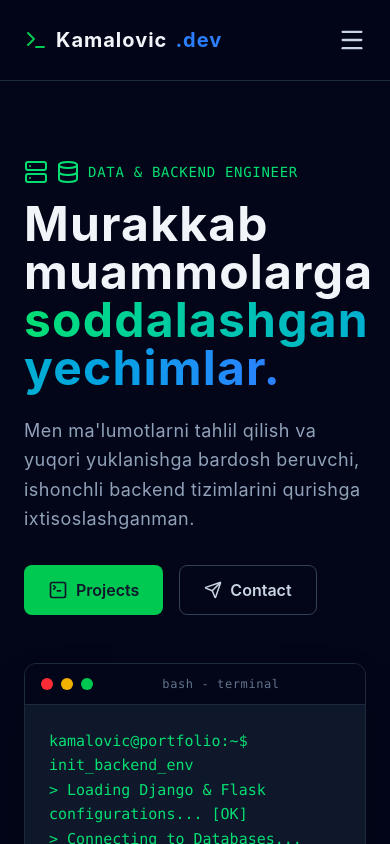
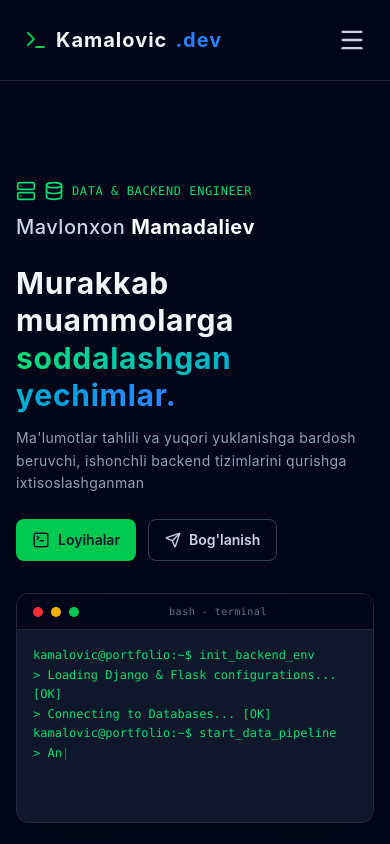
Before and after one commit to kamalovicdev-sys/Portfolio, a React (Vite) app: page / in a window 390 px wide. Shown: the top 844 px of the page. Built offline with nearby package versions, Linux system fonts and the light colour scheme.

Commit message:
Update Hero component layout and text styles
Refactor Hero component for improved layout and styling.

```diff
--- a/src/components/Hero.jsx
+++ b/src/components/Hero.jsx
@@ -23,7 +23,6 @@ const Hero = () => {
         setText(codeLines.slice(0, i));
         i++;
 
-        // Matn tugagach, 3 soniya kutib yana boshidan boshlaydi
         if (i > codeLines.length) {
           clearInterval(timer);
           setTimeout(() => {
@@ -39,7 +38,6 @@ const Hero = () => {
     return () => clearInterval(timer);
   }, []);
 
-  // Tugma bosilganda kerakli bo'limga silliq tushish funksiyasi
   const scrollToSection = (sectionId) => {
     const element = document.getElementById(sectionId);
     if (element) {
@@ -48,46 +46,52 @@ const Hero = () => {
   };
 
   return (
-    <section className="min-h-screen flex items-center justify-center px-6 py-20">
-      <div className="max-w-7xl w-full grid grid-cols-1 lg:grid-cols-2 gap-12 items-center">
+    <section id="hero" className="min-h-screen flex items-center justify-center px-4 md:px-6 py-20 overflow-hidden">
+      <div className="max-w-7xl w-full grid grid-cols-1 lg:grid-cols-2 gap-8 md:gap-12 items-center">
 
         {/* Chap qism: Matn va Ma'lumot */}
         <motion.div
           initial={{ opacity: 0, x: -50 }}
           animate={{ opacity: 1, x: 0 }}
           transition={{ duration: 0.8 }}
+          className="w-full"
         >
-          <div className="flex items-center gap-2 mb-4 text-green-400">
-            <Server size={24} />
-            <Database size={24} />
-            <span className="font-mono text-sm tracking-wider">DATA & BACKEND ENGINEER</span>
+          <div className="flex items-center gap-2 mb-3 md:mb-4 text-green-400">
+            <Server size={20} className="md:w-6 md:h-6" />
+            <Database size={20} className="md:w-6 md:h-6" />
+            <span className="font-mono text-xs md:text-sm tracking-wider">DATA & BACKEND ENGINEER</span>
           </div>
 
-          <h1 className="text-5xl md:text-7xl font-bold mb-6 text-slate-100 tracking-wide">
+          <h2 className="text-xl md:text-3xl font-medium text-slate-300 mb-6 tracking-wide">
+            Mavlonxon <span className="text-white font-bold">Mamadaliev</span>
+          </h2>
+
+          {/* SEO: Sahifadagi yagona H1 sarlavha */}
+          <h1 className="text-3xl sm:text-3xl md:text-6xl font-bold mb-3 md:mb-6 text-slate-100 tracking-wide leading-tight">
             Murakkab muammolarga <br />
             <span className="text-transparent bg-clip-text bg-gradient-to-r from-green-400 to-blue-500">
               soddalashgan yechimlar.
             </span>
           </h1>
 
-          <p className="text-slate-400 text-lg mb-8 max-w-lg leading-relaxed tracking-wide">
-            Men ma'lumotlarni tahlil qilish va yuqori yuklanishga bardosh beruvchi, ishonchli backend tizimlarini qurishga ixtisoslashganman.
+          <p className="text-slate-400 text-sm md:text-lg mb-6 md:mb-8 max-w-lg leading-relaxed tracking-wide">
+            Ma'lumotlar tahlili va yuqori yuklanishga bardosh beruvchi, ishonchli backend tizimlarini qurishga ixtisoslashganman
           </p>
 
-          <div className="flex flex-wrap gap-4">
+          <div className="flex flex-wrap gap-3 md:gap-4">
             <button
               onClick={() => scrollToSection('projects')}
-              className="px-6 py-3 bg-green-500 hover:bg-green-600 text-slate-900 font-semibold rounded-lg transition-colors flex items-center gap-2"
+              className="px-4 py-2.5 md:px-6 md:py-3 bg-green-500 hover:bg-green-600 text-slate-900 text-sm md:text-base font-semibold rounded-lg transition-colors flex items-center gap-2"
             >
-              <TerminalSquare size={20} />
-              Projects
+              <TerminalSquare size={18} />
+              Loyihalar
             </button>
             <button
               onClick={() => scrollToSection('contact')}
-              className="px-6 py-3 border border-slate-700 hover:border-slate-500 text-slate-300 font-semibold rounded-lg transition-colors flex items-center gap-2"
+              className="px-4 py-2.5 md:px-6 md:py-3 border border-slate-700 hover:border-slate-500 text-slate-300 text-sm md:text-base font-semibold rounded-lg transition-colors flex items-center gap-2"
             >
-              <Send size={18} />
-              Contact
+              <Send size={16} />
+              Bog'lanish
             </button>
           </div>
         </motion.div>
@@ -97,20 +101,19 @@ const Hero = () => {
           initial={{ opacity: 0, x: 50 }}
           animate={{ opacity: 1, x: 0 }}
           transition={{ duration: 0.8, delay: 0.2 }}
-          className="w-full bg-slate-900 rounded-xl overflow-hidden border border-slate-800 shadow-2xl"
+          className="w-full max-w-full bg-slate-900 rounded-xl overflow-hidden border border-slate-800 shadow-2xl"
         >
-          {/* Terminal sarlavhasi */}
-          <div className="flex items-center px-4 py-3 bg-slate-950 border-b border-slate-800">
+          <div className="flex items-center px-4 py-2.5 bg-slate-950 border-b border-slate-800">
             <div className="flex gap-2">
-              <div className="w-3 h-3 rounded-full bg-red-500"></div>
-              <div className="w-3 h-3 rounded-full bg-yellow-500"></div>
-              <div className="w-3 h-3 rounded-full bg-green-500"></div>
+              <div className="w-2.5 h-2.5 md:w-3 md:h-3 rounded-full bg-red-500"></div>
+              <div className="w-2.5 h-2.5 md:w-3 md:h-3 rounded-full bg-yellow-500"></div>
+              <div className="w-2.5 h-2.5 md:w-3 md:h-3 rounded-full bg-green-500"></div>
             </div>
-            <div className="mx-auto text-slate-500 text-xs font-mono tracking-wider">bash - terminal</div>
+            <div className="mx-auto text-slate-500 text-[10px] md:text-xs font-mono tracking-wider">bash - terminal</div>
           </div>
 
-          {/* Terminal tanasi */}
-          <div className="p-6 h-64 font-mono text-[15px] leading-relaxed text-green-400 whitespace-pre-wrap">
+          {/* Terminal balandligi va shrifti telefonda qisqartirildi */}
+          <div className="p-4 md:p-6 h-48 md:h-64 overflow-hidden font-mono text-xs md:text-[15px] leading-relaxed text-green-400 whitespace-pre-wrap break-words">
             {text}
             <span className="animate-pulse">|</span>
           </div>
```
